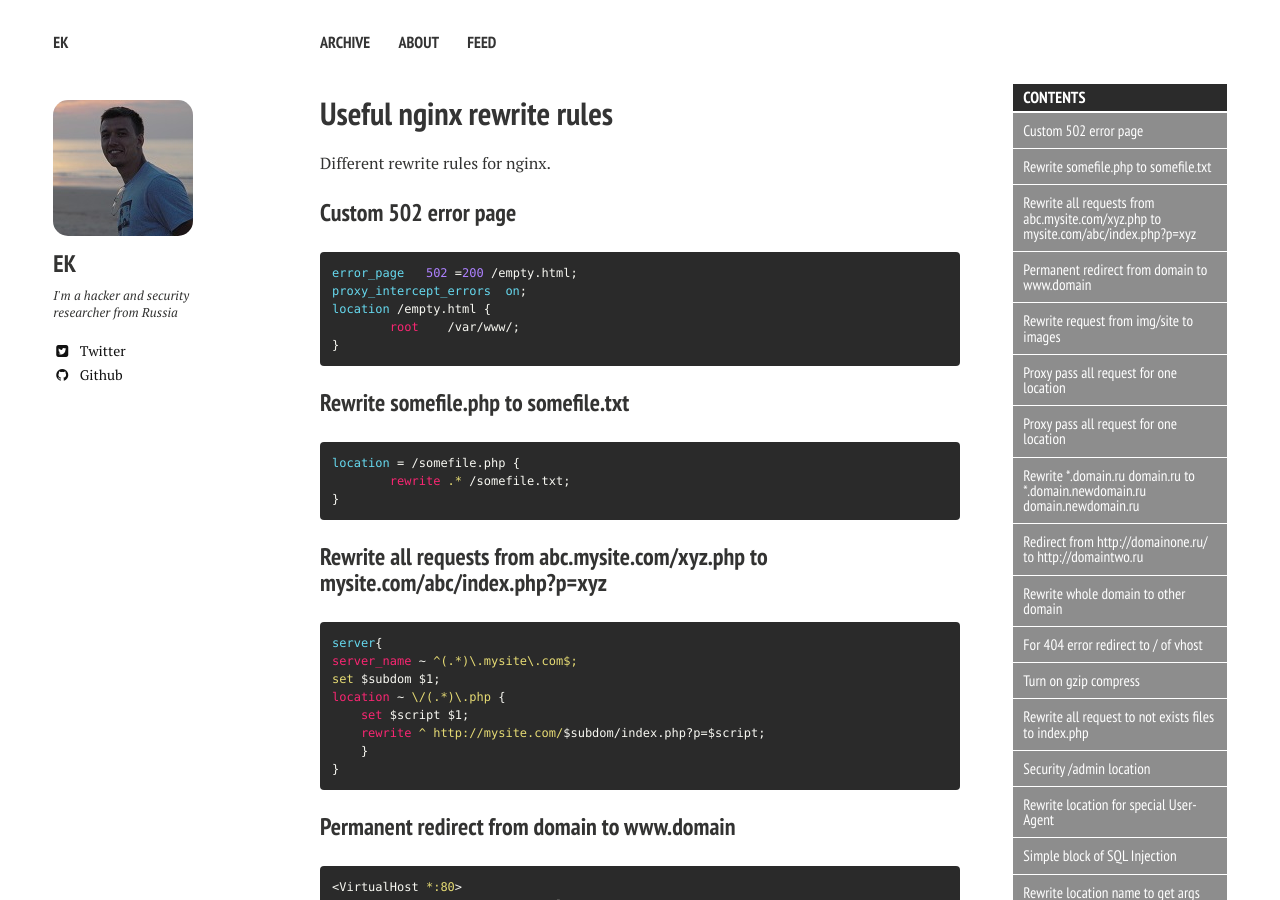
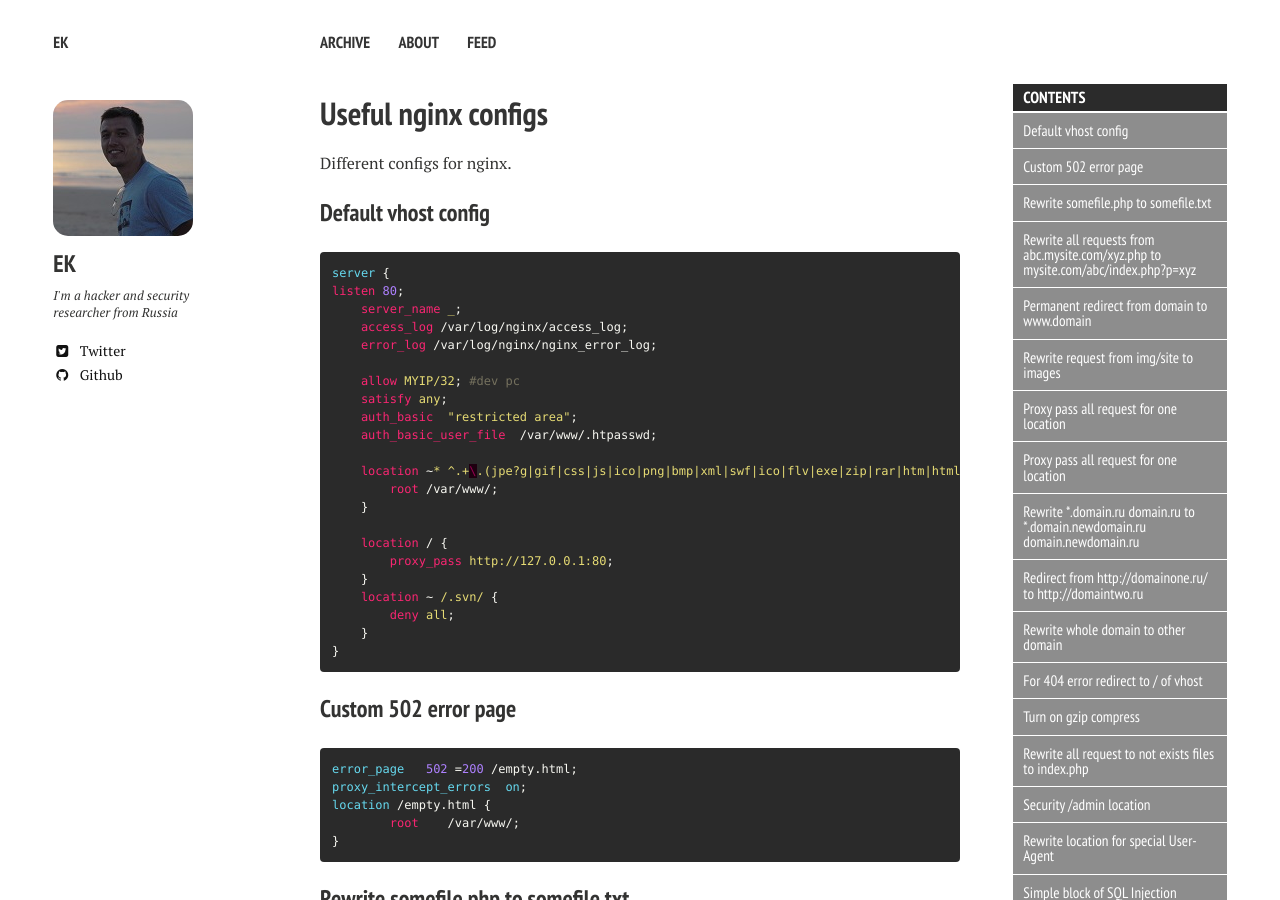
Before and after one commit to jivoi/jivoi.github.io, a Jekyll site: the page built from _posts/2014-01-08-nginx-configs.md, in a window 1280 px wide and 900 px high. Built offline with Jekyll 4.4.1, drawn with Linux system fonts in a browser that asks for light colours; nearby versions of some CDN libraries; comment, search, counter and statistics services are not loaded; some of the changed text lies outside the part shown.

Commit message:
nginx conf

```diff
--- a/_posts/2014-01-08-nginx-configs.md
+++ b/_posts/2014-01-08-nginx-configs.md
@@ -1,6 +1,6 @@
 ---
 layout: post
-title: "Useful nginx rewrite rules"
+title: "Useful nginx configs"
 modified: 2014-01-08 12:43:49 +0300
 category: [howto]
 tags: [linux, nginx]
@@ -11,7 +11,7 @@ image:
 comments: True
 share:
 ---
-Different rewrite rules for nginx.
+Different configs for nginx.
 
 <section id="table-of-contents" class="toc">
 <header>
@@ -22,6 +22,32 @@ Different rewrite rules for nginx.
 {:toc}
 </div>
 </section><!-- /#table-of-contents -->
+
+### Default vhost config
+{% highlight nginx %}
+server {
+listen 80;
+    server_name _;
+    access_log /var/log/nginx/access_log;
+    error_log /var/log/nginx/nginx_error_log;
+
+    allow MYIP/32; #dev pc
+    satisfy any;
+    auth_basic  "restricted area";
+    auth_basic_user_file  /var/www/.htpasswd;
+
+    location ~* ^.+\.(jpe?g|gif|css|js|ico|png|bmp|xml|swf|ico|flv|exe|zip|rar|htm|html)$ {
+        root /var/www/;
+    }
+
+    location / {
+	proxy_pass http://127.0.0.1:80;
+    }
+    location ~ /.svn/ {
+	deny all;
+    }
+}
+{% endhighlight %}
 
 ### Custom 502 error page
 {% highlight nginx %}
```
